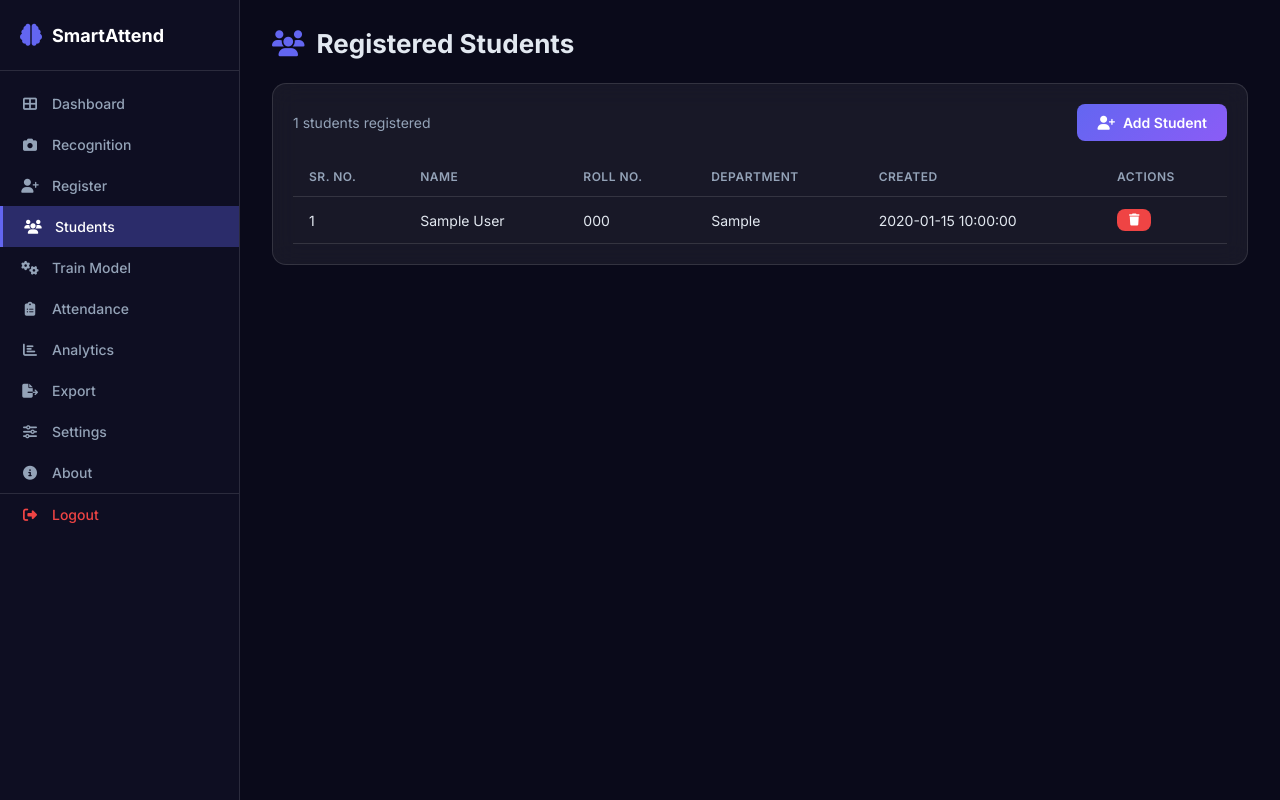
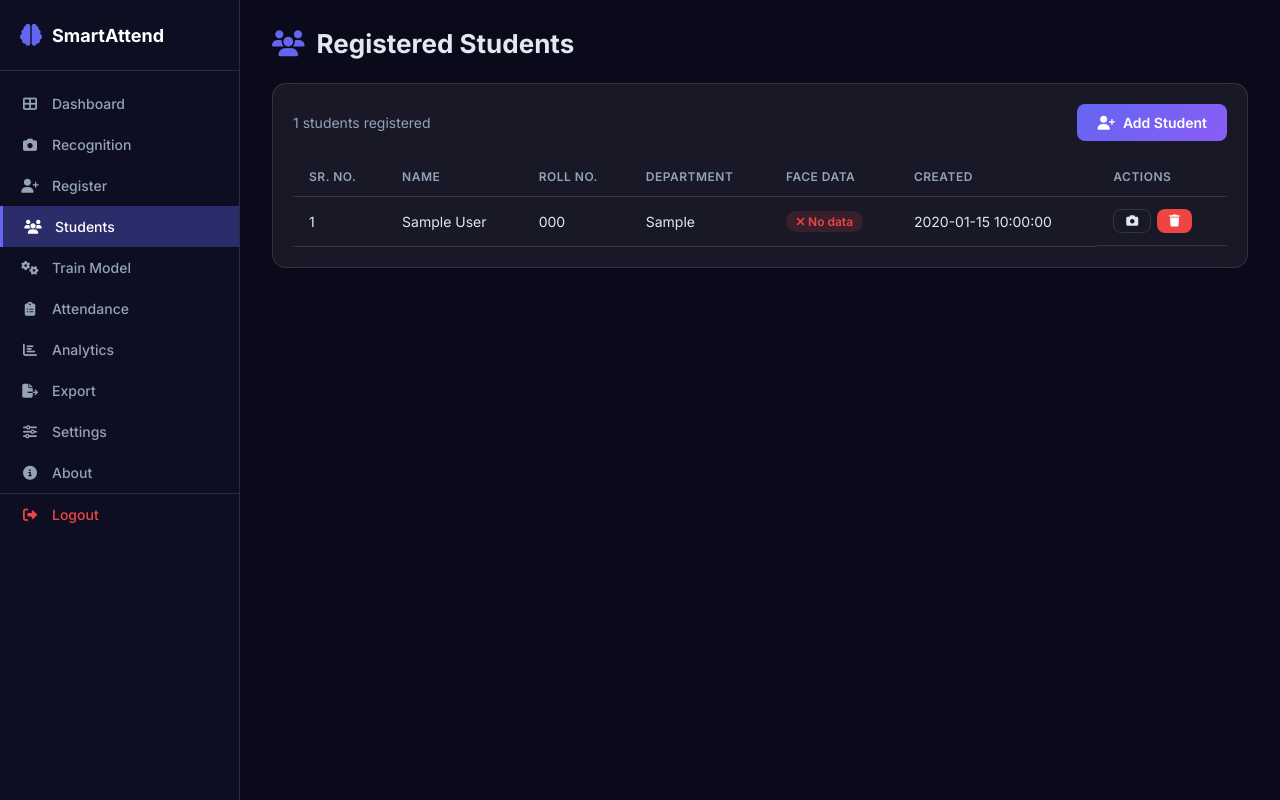
Before and after one commit to santoshkavhale6-sudo/smart-attendance-ai, a Flask app: page /students in a window 1280 px wide. Run offline with Flask 3, Linux system fonts and the light colour scheme; the visitor is signed in with stand-in values (Sample User, id 1); tables that the repository leaves empty hold one stand-in row (values such as "Sample post").

Commit message:
Add face data status column and capture button to students list

```diff
--- a/app.py
+++ b/app.py
@@ -380,7 +380,13 @@ def students_list():
     db = get_db()
     rows = db.execute("SELECT * FROM students ORDER BY id DESC").fetchall()
     db.close()
-    return render_template("students.html", students=rows)
+    # Count face images per student
+    students_data = []
+    for s in rows:
+        face_dir = DATASET / s["roll_number"]
+        face_count = len(list(face_dir.glob("*.jpg"))) if face_dir.exists() else 0
+        students_data.append({"student": s, "face_count": face_count})
+    return render_template("students.html", students=students_data)
 
 @app.route("/students/delete/<int:sid>")
 def delete_student(sid):
--- a/templates/students.html
+++ b/templates/students.html
@@ -9,15 +9,31 @@
     </div>
     <div class="table-wrap">
     <table>
-        <thead><tr><th>Sr. No.</th><th>Name</th><th>Roll No.</th><th>Department</th><th>Created</th><th>Actions</th></tr></thead>
+        <thead><tr><th>Sr. No.</th><th>Name</th><th>Roll No.</th><th>Department</th><th>Face Data</th><th>Created</th><th>Actions</th></tr></thead>
         <tbody>
-        {% for s in students %}
+        {% for item in students %}
         <tr>
-            <td>{{ loop.index }}</td><td>{{ s.name }}</td><td>{{ s.roll_number }}</td><td>{{ s.department }}</td><td>{{ s.created_at }}</td>
-            <td><a href="/students/delete/{{ s.id }}" class="btn btn-danger" style="padding:5px 12px;font-size:12px" onclick="return confirm('Delete this student?')"><i class="fas fa-trash"></i></a></td>
+            <td>{{ loop.index }}</td>
+            <td>{{ item.student.name }}</td>
+            <td>{{ item.student.roll_number }}</td>
+            <td>{{ item.student.department }}</td>
+            <td>
+                {% if item.face_count >= 50 %}
+                <span class="badge badge-green"><i class="fas fa-check"></i> {{ item.face_count }} images</span>
+                {% elif item.face_count > 0 %}
+                <span class="badge" style="background:rgba(234,179,8,.15);color:#eab308"><i class="fas fa-exclamation-triangle"></i> {{ item.face_count }}/50</span>
+                {% else %}
+                <span class="badge badge-red"><i class="fas fa-times"></i> No data</span>
+                {% endif %}
+            </td>
+            <td>{{ item.student.created_at }}</td>
+            <td style="display:flex;gap:6px">
+                <a href="/capture/{{ item.student.roll_number }}" class="btn btn-outline" style="padding:5px 12px;font-size:12px" title="Capture faces"><i class="fas fa-camera"></i></a>
+                <a href="/students/delete/{{ item.student.id }}" class="btn btn-danger" style="padding:5px 12px;font-size:12px" onclick="return confirm('Delete this student and all their data?')" title="Delete"><i class="fas fa-trash"></i></a>
+            </td>
         </tr>
         {% endfor %}
-        {% if not students %}<tr><td colspan="6" style="text-align:center;color:var(--text2)">No students registered yet</td></tr>{% endif %}
+        {% if not students %}<tr><td colspan="7" style="text-align:center;color:var(--text2)">No students registered yet</td></tr>{% endif %}
         </tbody>
     </table>
     </div>
```
